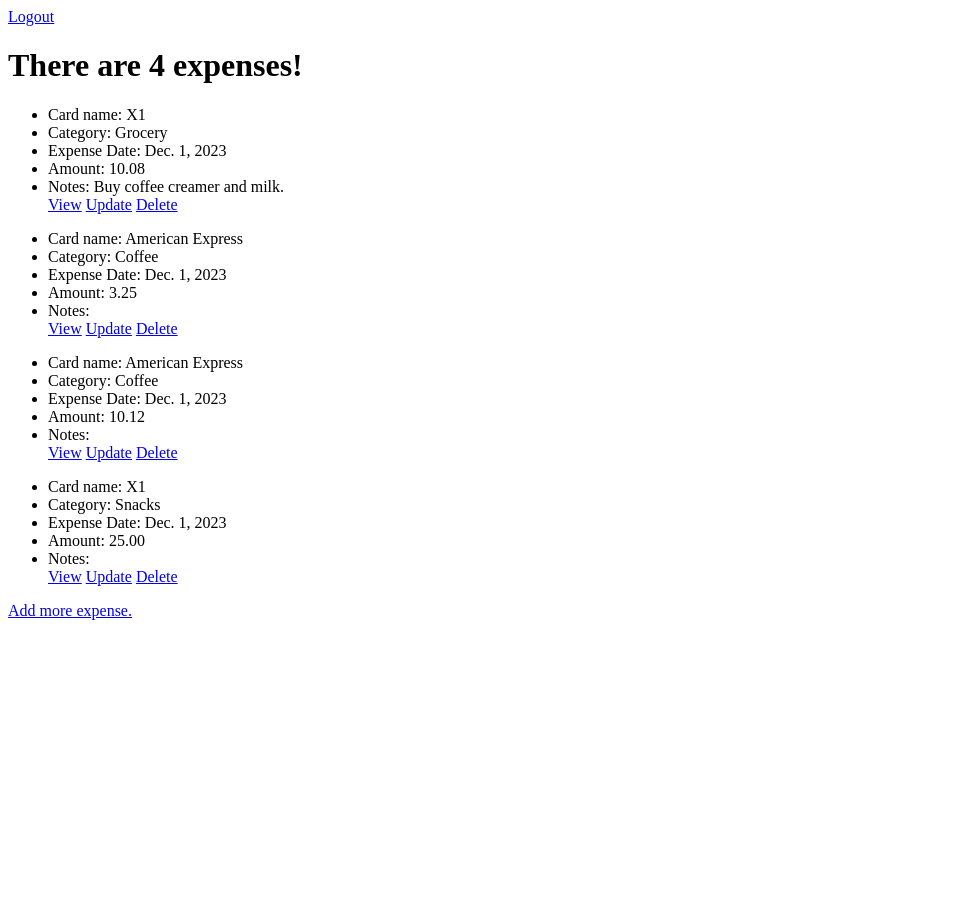
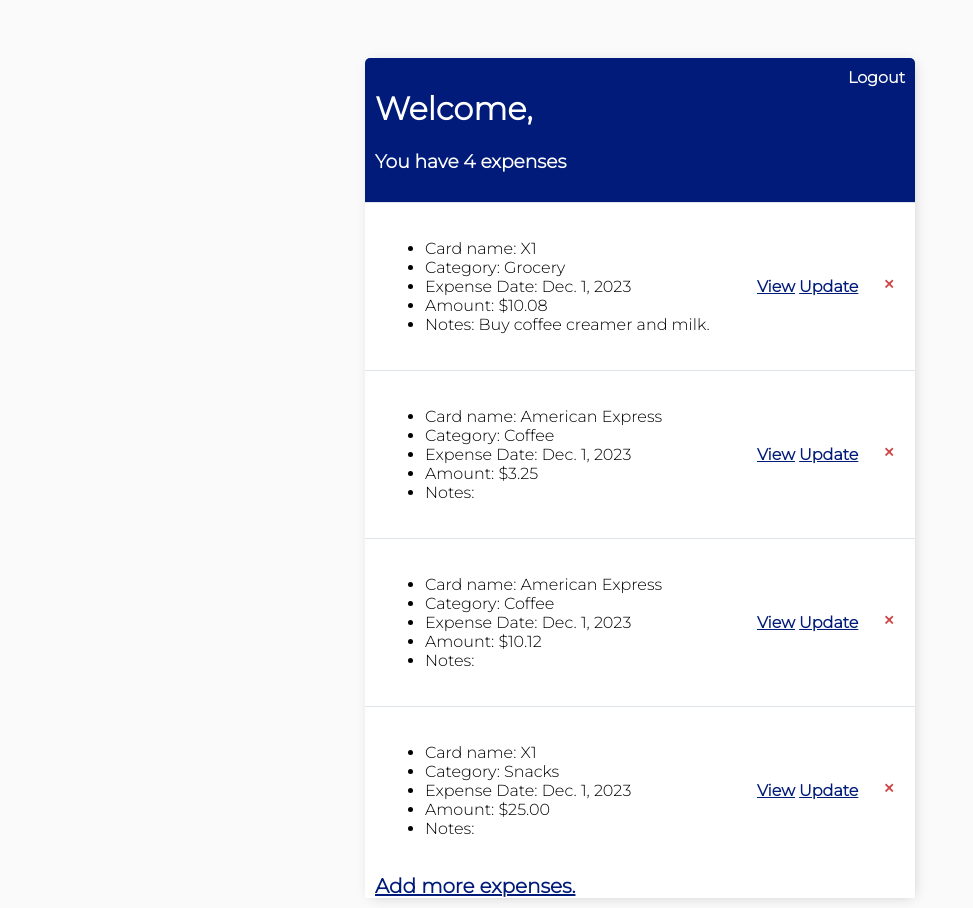
Before and after one commit to quynhnle135/expense-manager, a Django app: page /expenses/ in a window 1280 px wide. Shown: the whole page, without its empty margins (0-973 px from the left). Before the commit the page ends 620 px from the top, so only its background shows below. Run offline with Django 4.2, Linux system fonts and the light colour scheme; a user stored in the database is signed in; data comes from the database, SQL or seed files in the repository; both versions use the stored data as it was after the commit.

Commit message:
Updated views and templates

```diff
--- a/expense_manager_app/forms.py
+++ b/expense_manager_app/forms.py
@@ -5,7 +5,9 @@ from django.contrib.auth.models import User
 
 class RegisterForm(UserCreationForm):
     email = forms.EmailField()
+    first_name = forms.CharField(max_length=100)
+    last_name = forms.CharField(max_length=100)
 
     class Meta:
         model = User
-        fields = ["username", "email", "password1", "password2"]
+        fields = ["username", "first_name", "last_name", "email", "password1", "password2"]
--- a/expense_manager_app/templates/expense_manager_app/expense_list.html
+++ b/expense_manager_app/templates/expense_manager_app/expense_list.html
@@ -1,25 +1,50 @@
-<!DOCTYPE html>
-<html lang="en">
-<head>
-    <meta charset="UTF-8">
-    <title>Expense List</title>
-</head>
-<body>
+{% extends 'expense_manager_app/main.html' %}
+{% block content %}
+
+<!--Login/Logout Section-->
+<div class="header-bar">
+    <div>
+        <h1>Welcome, {{request.user.first_name}} {{request.user.last_name}}</h1>
+        {% if count == 0 %}
+        <h3>You have no expense available.</h3>
+        {% else %}
+        <h3>You have {{count}} expense{{count|pluralize:"s"}}</h3>
+        {% endif %}
+    </div>
+    {% if request.user.is_authenticated %}
     <a href="{% url 'logout' %}">Logout</a>
-    <h1> There are {{count}} expenses!</h1>
-<!--    <h2> Welcome {{user}} </h2>-->
+    {% else %}
+    <a href="{% url 'login' %}">Login</a>
+    {% endif %}
+</div>
+
+<!--Expense List section-->
+<div id="tasklist" class="task-item-wrapper">
     {% for expense in expenses %}
+    <div class="task-wrapper" data-position="{{expense.pk}}">
+        <div class="task-title">
             <ul>
                 <li>Card name: {{expense.card}}</li>
                 <li>Category: {{expense.category}}</li>
                 <li>Expense Date: {{expense.expense_date}}</li>
-        <li>Amount: {{expense.amount}}</li>
+                <li>Amount: ${{expense.amount}}</li>
                 <li>Notes: {{expense.notes}}</li>
-        <a href="{% url 'expense-detail' expense.id %}">View</a>
-        <a href="{% url 'expense-update' expense.id %}">Update</a>
-        <a href="{% url 'expense-delete' expense.id %}">Delete</a>
             </ul>
+        </div>
+        <div class="task-controls">
+            <a style="text-decoration: underline; color: #001B79;" href="{% url 'expense-detail' expense.id %}">View</a>
+            <a style="text-decoration: underline; color: #001B79;" href="{% url 'expense-update' expense.id %}">Update</a>
+            <a class="delete-link" href="{% url 'expense-delete' expense.id %}">&#215;</a>
+        </div>
+
+    </div>
+
+    {% empty %}
+    <div style="text-align: center; padding-bottom: 10px; line-height: 1em;">
+        <h3>There's no expense for now :)</h3>
+    </div>
     {% endfor %}
-    <a href="{% url 'expense-add' %}">Add more expense.</a>
-</body>
-</html>
+    <a style="text-decoration: underline; padding: 10px; color: #001B79; font-size: 20px;" href="{% url 'expense-add' %}">Add more expenses.</a>
+</div>
+
+{% endblock content %}
--- /dev/null
+++ b/expense_manager_app/templates/expense_manager_app/main.html
@@ -0,0 +1,176 @@
+<!DOCTYPE html>
+<html lang="en">
+
+<head>
+    <meta charset="utf-8">
+    <meta http-equiv="X-UA-Compatible" content="IE=edge">
+    <title>Expense Manager</title>
+    <meta name="viewport" content="width=device-width, initial-scale=1">
+    <link rel="preconnect" href="https://fonts.googleapis.com">
+    <link rel="preconnect" href="https://fonts.gstatic.com" crossorigin>
+    <link href="https://fonts.googleapis.com/css2?family=Montserrat:wght@300&display=swap" rel="stylesheet">
+
+
+    <style>
+        body {
+            background-color: #FAFAFA;
+            font-family: 'Montserrat', sans-serif;
+            padding-top: 50px;
+        }
+
+        h1,
+        h2,
+        h3,
+        h4,
+        h5,
+        h6,
+            {
+            font-family: 'Montserrat', sans-serif;
+        }
+
+        a,
+        p {
+            color: #4b5156
+        }
+
+        a {
+            font-weight: 600;
+        }
+        a:hover {
+            text-decoration: underline;
+            cursor: pointer;
+        }
+
+        .container {
+            max-width: 550px;
+            margin: auto;
+            background-color: #fff;
+            -webkit-box-shadow: 2px 2px 13px -4px rgba(0, 0, 0, 0.21);
+            box-shadow: 2px 2px 13px -4px rgba(0, 0, 0, 0.21);
+        }
+
+        input {
+            outline: none;
+            border: none;
+        }
+
+        .header-bar {
+            display: flex;
+            justify-content: space-between;
+            color: #fff;
+            padding: 10px;
+            border-radius: 5px 5px 0 0;
+            background-color: #001B79;
+        }
+
+        .header-bar a {
+            color: #fff;
+            text-decoration: none;
+        }
+
+        .task-wrapper {
+            display: flex;
+            align-items: center;
+            justify-content: space-between;
+            background-color: #fff;
+            border-top: 1px solid #dfe4ea;
+            overflow: hidden;
+        }
+
+        .task-title {
+            display: flex;
+            padding: 20px;
+        }
+
+        .task-title a {
+            text-decoration: none;
+            color: #4b5156;
+            margin-left: 10px;
+        }
+
+        .task-complete-icon {
+            height: 20px;
+            width: 20px;
+            background-color: rgb(105, 192, 105);
+            border-radius: 50%;
+        }
+        .task-controls {
+            display: inline-block;
+        }
+
+        .delete-link {
+            text-decoration: none;
+            font-weight: 900;
+            color: #cf4949;
+            font-size: 22px;
+            line-height: 0;
+            padding: 20px 20px;
+        }
+
+
+        #add-link {
+            color: #EB796F;
+            text-decoration: none;
+            font-size: 42px;
+            text-shadow: 1px 1px #81413b;
+        }
+
+        #search-add-wrapper {
+            display: flex;
+            justify-content: space-between;
+            align-items: center;
+            padding: 20px;
+        }
+
+        @media screen and (max-width:320px) {
+            #search-add-wrapper {
+                padding: 10px;
+            }
+        }
+
+        input[type=text],
+        input[type=password],
+        textarea {
+            border: 1px solid #757575;
+            border-radius: 5px;
+            padding: 10px;
+            width: 90%;
+        }
+
+        label {
+            padding-top: 10px !important;
+            display: block;
+        }
+
+        ::placeholder {
+            font-weight: 300;
+            opacity: 0.5;
+        }
+
+        .button {
+            border: 1px solid #757575;
+            background-color: #FFF;
+            color: #001B79;
+            padding: 10px;
+            font-size: 14px;
+            border-radius: 5px;
+            cursor: pointer;
+            text-decoration: none;
+        }
+
+        .card-body {
+            padding: 20px;
+        }
+    </style>
+</head>
+
+<body>
+
+    <div class="container">
+        {% block content %} {% endblock content %}
+    </div>
+
+</body>
+
+
+</html>
--- a/expense_manager_app/urls.py
+++ b/expense_manager_app/urls.py
@@ -1,15 +1,15 @@
 from django.urls import path
 from . import views
 from django.contrib.auth import views as auth_views
-from django.urls import reverse_lazy
 
 urlpatterns = [
+    path("register/", views.UserRegisterView.as_view(), name="register"),
     path("login/", auth_views.LoginView.as_view(template_name="expense_manager_app/login.html", next_page="expense-list"), name="login"),
     path("logout/", auth_views.LogoutView.as_view(next_page="login"), name="logout"),
-    path("register/", views.register, name="register"),
+
     path("expenses/", views.ExpenseListView.as_view(), name="expense-list"),
     path("expenses/<int:pk>/", views.ExpenseDetailView.as_view(), name="expense-detail"),
-    path("expenses/new/", views.ExpenseCreateView.as_view(), name="expense-add"),
+    path("expenses/add/", views.ExpenseCreateView.as_view(), name="expense-add"),
     path("expenses/update/<int:pk>/", views.ExpenseUpdateView.as_view(), name="expense-update"),
     path("expenses/delete/<int:pk>/", views.ExpenseDeleteView.as_view(), name="expense-delete")
 ]
--- a/expense_manager_app/views.py
+++ b/expense_manager_app/views.py
@@ -1,20 +1,24 @@
-from django.shortcuts import redirect, render
+from django.contrib.auth import login
 from django.views import generic
 from .models import Expense
 from django.urls import reverse_lazy
 from django.contrib.auth.mixins import LoginRequiredMixin
-from .forms import RegisterForm
+from django.contrib.auth.views import FormView
+from django.contrib.auth.forms import UserCreationForm
+from . import forms
 
 
-def register(request):
-    if request.method == "POST":
-        form = RegisterForm(request.POST)
-        if form.is_valid():
-            form.save()
-            return redirect('login')
-    else:
-        form = RegisterForm()
-    return render(request, "expense_manager_app/register.html", {"form": form})
+class UserRegisterView(FormView):
+    form_class = forms.RegisterForm
+    template_name = "expense_manager_app/register.html"
+    redirect_authenticated_user = True
+    success_url = reverse_lazy("login")
+
+    def form_valid(self, form):
+        user = form.save()
+        if user is not None:
+            login(self.request, user)
+        return super().form_valid(form)
 
 
 class ExpenseListView(LoginRequiredMixin, generic.ListView):
@@ -47,6 +51,11 @@ class ExpenseCreateView(LoginRequiredMixin, generic.CreateView):
     template_name = "expense_manager_app/expense_form.html"
     success_url = reverse_lazy("expense-list")
 
+    def form_valid(self, form):
+        form.instance.user = self.request.user
+        form.save()
+        return super().form_valid(form)
+
 
 class ExpenseUpdateView(LoginRequiredMixin, generic.UpdateView):
     login_url = "/login/"
```
Also changed, not shown: expense_manager_app/templates/expense_manager_app/expense_confirm_delete.html (+10 -9 lines), expense_manager_app/templates/expense_manager_app/expense_detail.html (+18 -16 lines), expense_manager_app/templates/expense_manager_app/expense_form.html (+12 -10 lines), expense_manager_app/templates/expense_manager_app/expense_update_form.html (+16 -14 lines), expense_manager_app/templates/expense_manager_app/login.html (+14 -12 lines), expense_manager_app/templates/expense_manager_app/register.html (+14 -11 lines), db.sqlite3. Lines whose indentation alone changed are shown as unchanged.
